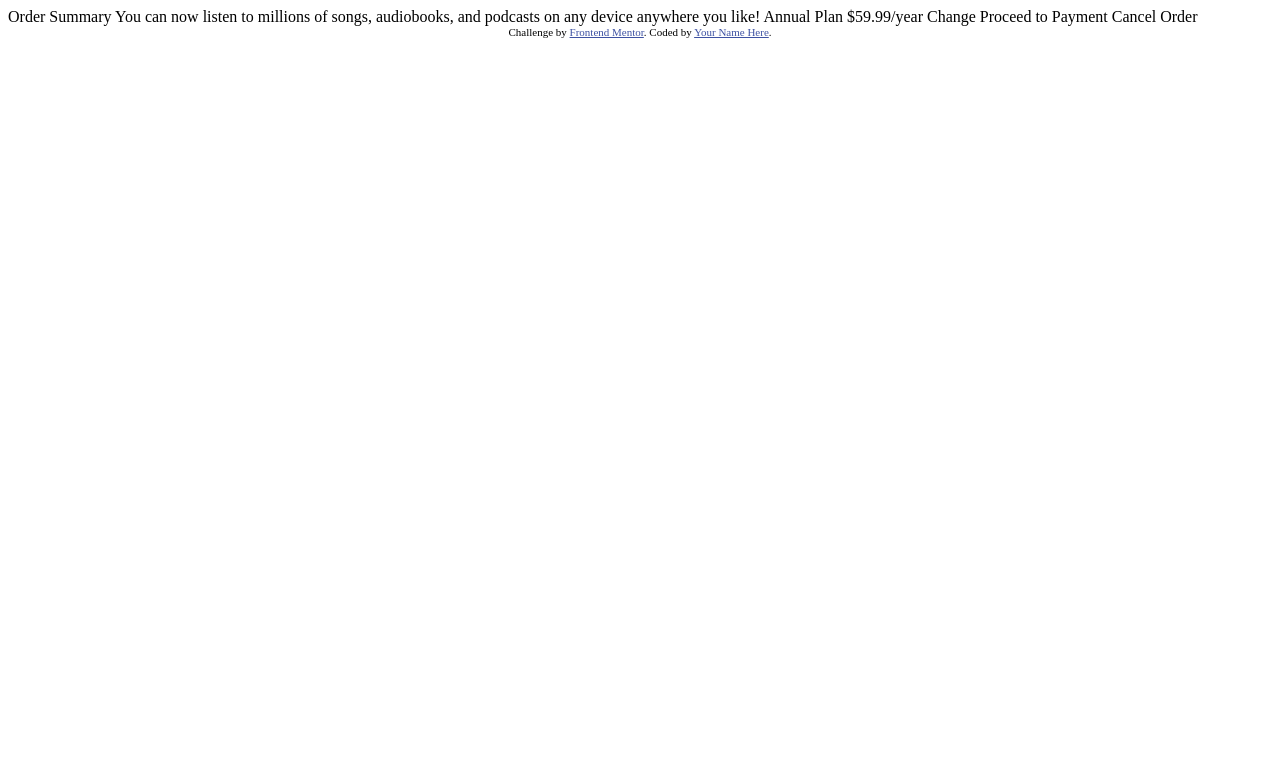
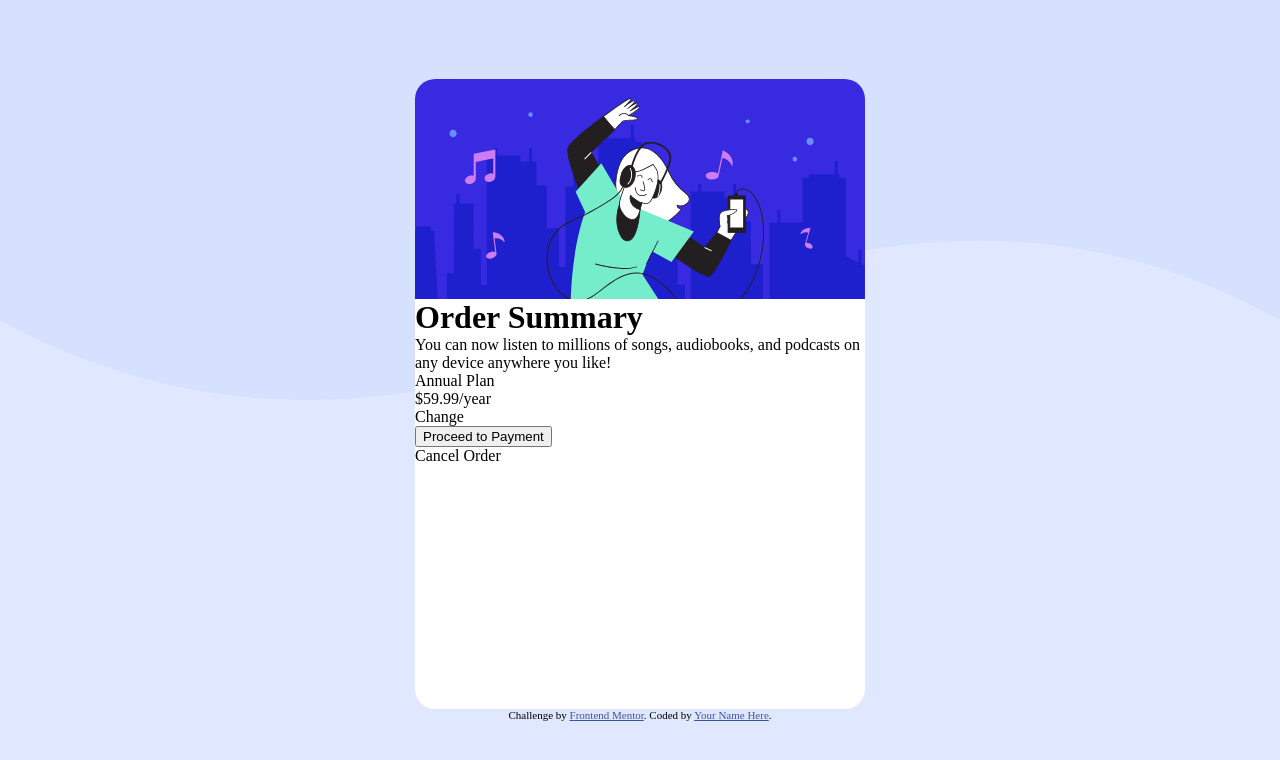
Before and after one commit to MuminaA/OrderSummaryComponent, a plain HTML site: page index.html in a window 1280 px wide. Drawn offline with Linux system fonts and the light colour scheme; a web font is replaced by a local one.

Commit message:
card component layed out, background, css added

```diff
--- a/index.html
+++ b/index.html
@@ -1,37 +1,61 @@
 <!DOCTYPE html>
 <html lang="en">
   <head>
-  <meta charset="UTF-8">
-  <meta name="viewport" content="width=device-width, initial-scale=1.0"> <!-- displays site properly based on user's device -->
+    <meta charset="UTF-8" />
+    <meta name="viewport" content="width=device-width, initial-scale=1.0" />
+    <!-- displays site properly based on user's device -->
 
-  <link rel="icon" type="image/png" sizes="32x32" href="./images/favicon-32x32.png">
+    <link
+      rel="icon"
+      type="image/png"
+      sizes="32x32"
+      href="./images/favicon-32x32.png"
+    />
 
     <title>Frontend Mentor | Order summary card</title>
 
+    <link rel="stylesheet" href="style.css" />
     <!-- Feel free to remove these styles or customise in your own stylesheet 👍 -->
     <style>
-    .attribution { font-size: 11px; text-align: center; }
-    .attribution a { color: hsl(228, 45%, 44%); }
+      .attribution {
+        font-size: 11px;
+        text-align: center;
+      }
+      .attribution a {
+        color: hsl(228, 45%, 44%);
+      }
     </style>
   </head>
   <body>
+    <main>
+      <div id="card-component">
+        <img src="images/illustration-hero.svg" alt="illustration of a girl dancing while listening to music" class="illustration-hero">
 
-  Order Summary
+        <div id="description">
+          <h1>Order Summary</h1>
 
-  You can now listen to millions of songs, audiobooks, and podcasts on any
-  device anywhere you like!
+        <p class="tagline">
+          You can now listen to millions of songs, audiobooks, and podcasts on
+          any device anywhere you like!
+        </p>
 
-  Annual Plan
-  $59.99/year
+        <div class="sub-plan">
+          <p class="subscription">Annual Plan</p>
+          <p class="price">$59.99/year</p>
+          <p class="change">Change</p>
+        </div>
 
-  Change
-
-  Proceed to Payment
-  Cancel Order
+        <button>Proceed to Payment</button>
+        <p class="cancel">Cancel Order</p>
+        </div>
+      </div>
 
       <div class="attribution">
-    Challenge by <a href="https://www.frontendmentor.io?ref=challenge" target="_blank">Frontend Mentor</a>.
-    Coded by <a href="#">Your Name Here</a>.
+        Challenge by
+        <a href="https://www.frontendmentor.io?ref=challenge" target="_blank"
+          >Frontend Mentor</a
+        >. Coded by <a href="#">Your Name Here</a>.
       </div>
+    </main>
   </body>
 </html>
--- /dev/null
+++ b/style.css
@@ -0,0 +1,54 @@
+@import url('https://fonts.googleapis.com/css2?family=Fraunces:opsz@9..144&family=Outfit&family=Prosto+One&family=Red+Hat+Display:wght@500&display=swap');
+
+/*font-family: 'Red Hat Display', sans-serif;*/
+
+:root {
+    --Pale-blue: hsl(225, 100%, 94%);
+    --Bright-blue: hsl(245, 75%, 52%);
+
+    --Very-pale-blue: hsl(225, 100%, 98%);
+    --Desaturated-blue: hsl(224, 23%, 55%);
+    --Dark-blue: hsl(223, 47%, 23%);
+}
+
+*, *::before, *::after {
+    box-sizing: border-box;
+}
+
+* {
+    margin: 0;
+}
+
+html, body {
+    height: 100%;
+}
+
+img {
+    display: block;
+    max-width: 100%;
+}
+
+p, h1 {
+    overflow-wrap: break-word;
+}
+
+body {
+    min-height: 100vh;
+    display: grid;
+    place-content: center;
+    background-image: url(images/pattern-background-desktop.svg);
+    background-repeat: no-repeat;
+    background-size: 100% 50%;
+    background-color: var(--Pale-blue);
+}
+
+#card-component {
+    background-color: white;
+    width: 450px;
+    height: 630px;
+    border-radius: 20px;
+}
+
+.illustration-hero {
+    border-radius: 20px 20px 0 0;
+}
```
Also changed, not shown: 1 other file. Lines whose indentation alone changed are shown as unchanged.
